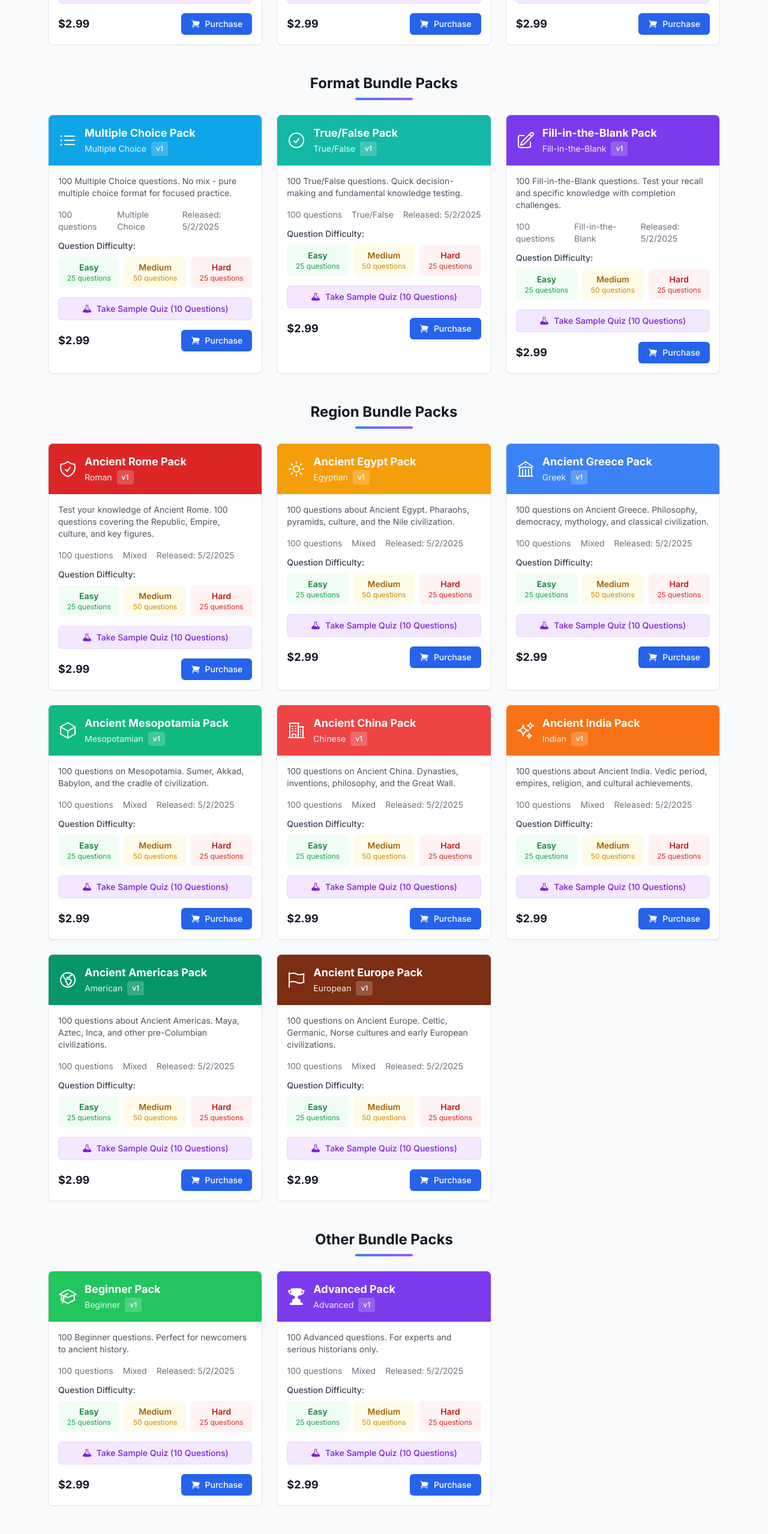
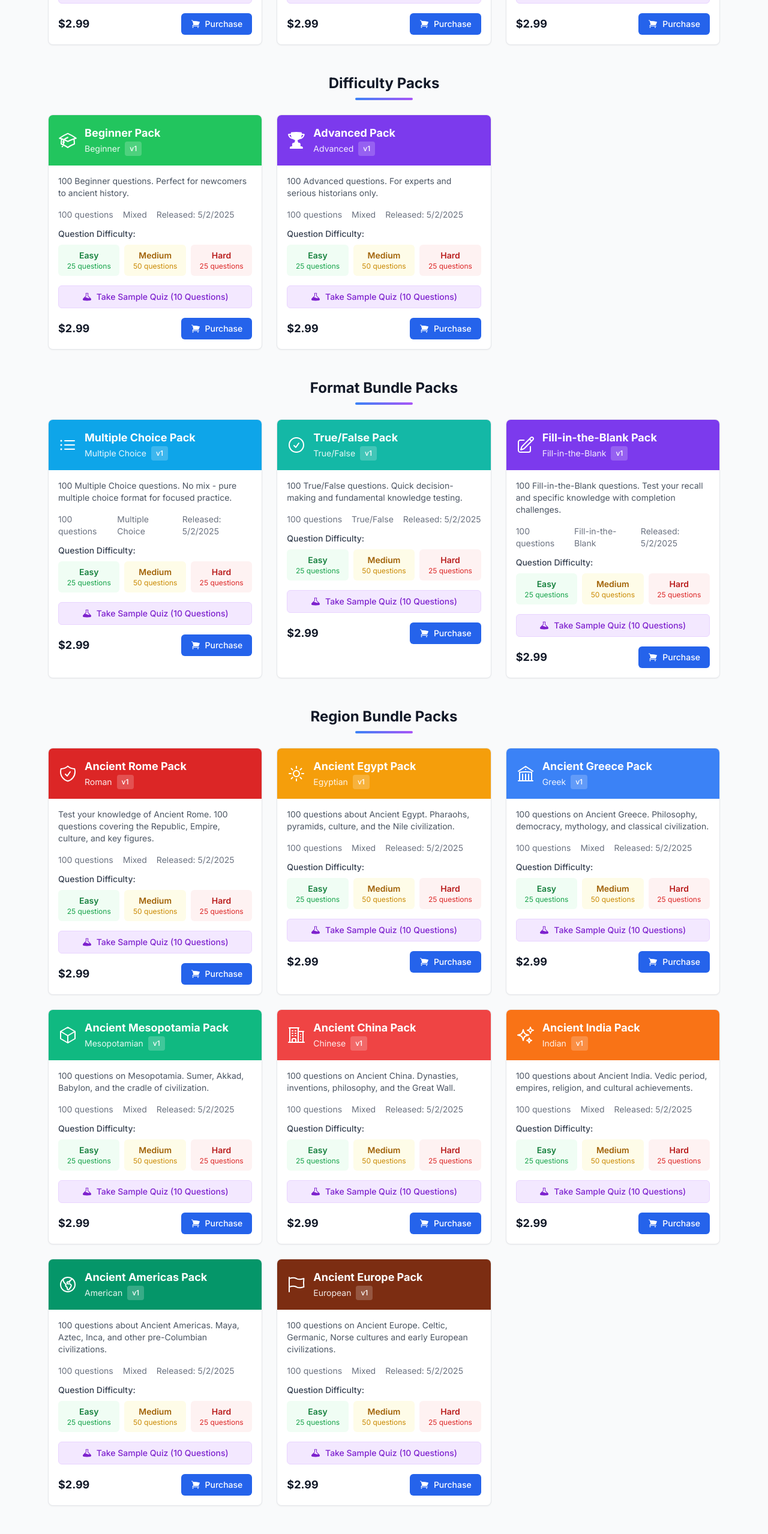
Before and after one commit to CreatiqueMedia/ancient-history-trivia-pwa, a React (Vite) app: page /store in a window 1280 px wide. Shown: the part 960-3518 px from the top of the page at 60% size. Built offline with nearby package versions, Linux system fonts and the light colour scheme.

Commit message:
Rename 'Other Bundle Packs' to 'Difficulty Packs' and sort sections alphabetically

```diff
--- a/src/screens/StoreScreen.tsx
+++ b/src/screens/StoreScreen.tsx
@@ -105,8 +105,8 @@ const StoreScreen: React.FC = () => {
       ['Roman', 'Egyptian', 'Greek', 'Mesopotamian', 'Chinese', 'Indian', 'American', 'European'].includes(bundle.subcategory)
     );
 
-    // Other Bundle Packs (everything else)
-    const otherBundles = bundleList.filter(bundle => {
+    // Difficulty Packs (everything else - mainly difficulty-based bundles)
+    const difficultyBundles = bundleList.filter(bundle => {
       const isAge = bundle.category === 'historical_age' && ['Prehistoric', 'Bronze Age', 'Iron Age'].includes(bundle.subcategory);
       const isFormat = bundle.category === 'format' && ['Multiple Choice', 'True/False', 'Fill-in-the-Blank'].includes(bundle.subcategory);
       const isRegion = bundle.category === 'region' && ['Roman', 'Egyptian', 'Greek', 'Mesopotamian', 'Chinese', 'Indian', 'American', 'European'].includes(bundle.subcategory);
@@ -116,9 +116,9 @@ const StoreScreen: React.FC = () => {
 
     return {
       'Age Bundle Packs': ageBundles,
+      'Difficulty Packs': difficultyBundles,
       'Format Bundle Packs': formatBundles,
-      'Region Bundle Packs': regionBundles,
-      'Other Bundle Packs': otherBundles
+      'Region Bundle Packs': regionBundles
     };
   };
 
@@ -523,24 +523,10 @@ const StoreScreen: React.FC = () => {
           <>
             {/* Organized Bundle Sections */}
             <div className="space-y-12">
-              {/* Loop through sections in custom order */}
+              {/* Loop through sections in alphabetical order */}
               {Object.entries(bundleSections)
                 .sort(([a], [b]) => {
-                  // Define custom order with Other Bundle Packs last
-                  const order = ['Age Bundle Packs', 'Format Bundle Packs', 'Region Bundle Packs', 'Other Bundle Packs'];
-                  const aIndex = order.indexOf(a);
-                  const bIndex = order.indexOf(b);
-
-                  // If both sections are in our defined order, sort by that order
-                  if (aIndex !== -1 && bIndex !== -1) {
-                    return aIndex - bIndex;
-                  }
-
-                  // If only one is in our order, prioritize the ordered one
-                  if (aIndex !== -1) return -1;
-                  if (bIndex !== -1) return 1;
-
-                  // For any other sections, fall back to alphabetical
+                  // Sort sections alphabetically
                   return a.localeCompare(b);
                 })
                 .map(([sectionName, bundles]) => (
```
